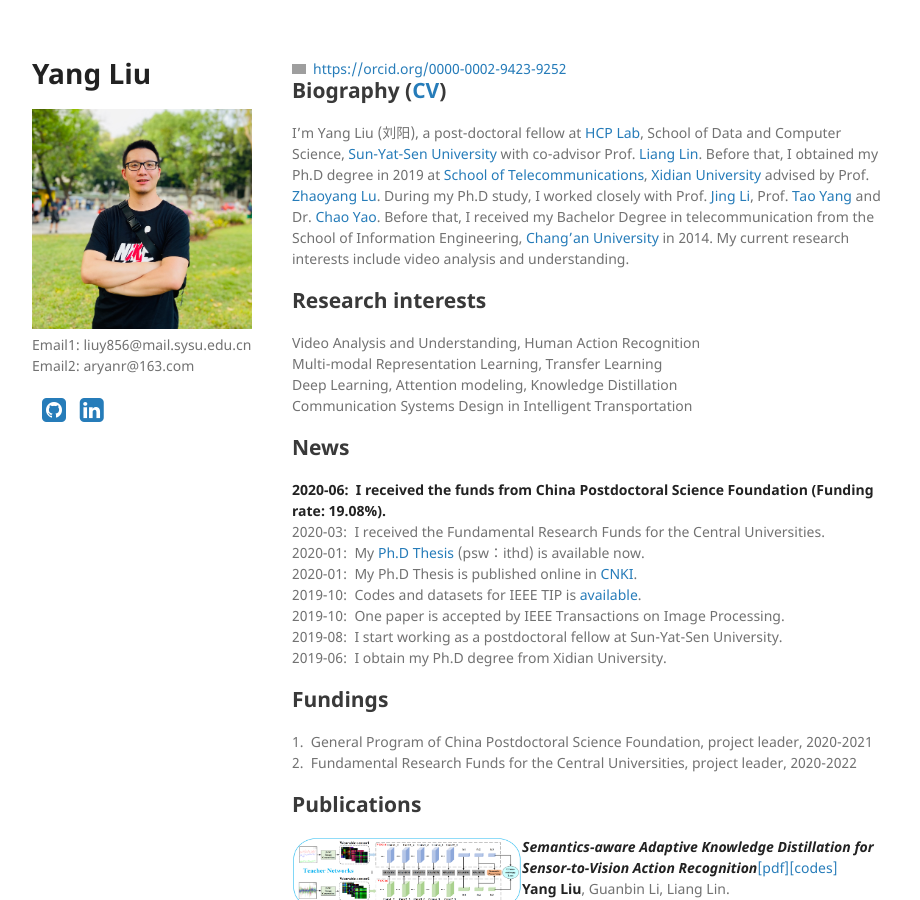
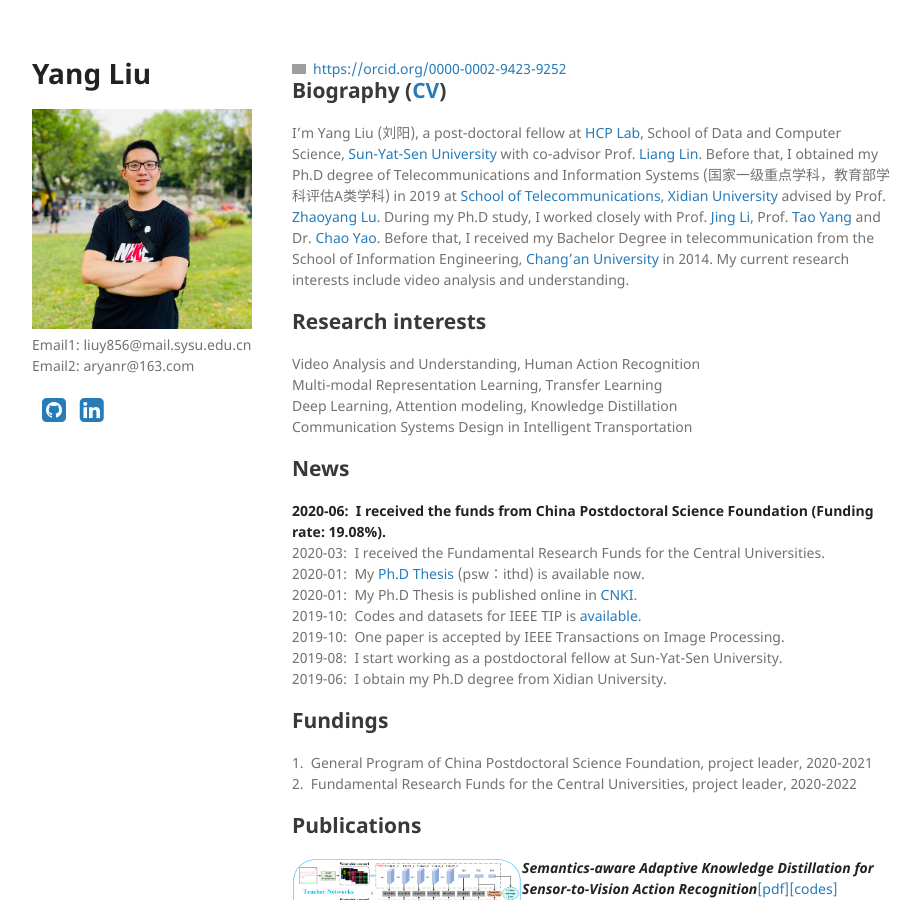
Before and after one commit to YangLiu9208/home, a Jekyll site: the page built from index.md, in a window 1280 px wide and 900 px high. Shown: the whole window, without its empty margins (178-1098 px from the left). Built offline with Jekyll 4.4.1, drawn with Linux system fonts in a browser that asks for light colours; a style sheet for code colours, icons or effects is not loaded; grey boxes are pictures that could not be loaded.

Commit message:
Update index.md

```diff
--- a/index.md
+++ b/index.md
@@ -4,7 +4,7 @@ layout: default
 <div itemscope itemtype="https://schema.org/Person"><a itemprop="sameAs" content="https://orcid.org/0000-0002-9423-9252" href="https://orcid.org/0000-0002-9423-9252" target="orcid.widget" rel="noopener noreferrer" style="vertical-align:top;"><img src="https://orcid.org/sites/default/files/images/orcid_16x16.png" style="width:1em;margin-right:.5em;" alt="ORCID iD icon">https://orcid.org/0000-0002-9423-9252</a></div>
 
 ## Biography ([CV](https://drive.google.com/file/d/1Q5dyiX7RWbashRSv-_U7NgtH3hqfy2q9/view?usp=sharing))
-I'm Yang Liu (刘阳), a post-doctoral fellow at [HCP Lab](http://www.sysu-hcp.net/home/), School of Data and Computer Science, [Sun-Yat-Sen University](http://www.sysu.edu.cn/) with co-advisor Prof. [Liang Lin](http://www.linliang.net/). Before that, I obtained my Ph.D degree in 2019 at [School of Telecommunications](http://ste.xidian.edu.cn/), [Xidian University](https://www.xidian.edu.cn/) advised by Prof. [Zhaoyang Lu](http://web.xidian.edu.cn/zhylu/). During my Ph.D study, I worked closely with Prof. [Jing Li](https://web.xidian.edu.cn/jingli/), Prof. [Tao Yang](https://scholar.google.com/citations?hl=en&user=Lvn4nH8AAAAJ) and Dr. [Chao Yao](https://scholar.google.com/citations?user=n6w02qoAAAAJ&hl=en). Before that, I received my Bachelor Degree in telecommunication from the School of Information Engineering, [Chang’an University](http://www.chd.edu.cn/) in 2014. My current research interests include video analysis and understanding.
+I'm Yang Liu (刘阳), a post-doctoral fellow at [HCP Lab](http://www.sysu-hcp.net/home/), School of Data and Computer Science, [Sun-Yat-Sen University](http://www.sysu.edu.cn/) with co-advisor Prof. [Liang Lin](http://www.linliang.net/). Before that, I obtained my Ph.D degree of Telecommunications and Information Systems (国家一级重点学科，教育部学科评估A类学科) in 2019 at [School of Telecommunications](http://ste.xidian.edu.cn/), [Xidian University](https://www.xidian.edu.cn/) advised by Prof. [Zhaoyang Lu](http://web.xidian.edu.cn/zhylu/). During my Ph.D study, I worked closely with Prof. [Jing Li](https://web.xidian.edu.cn/jingli/), Prof. [Tao Yang](https://scholar.google.com/citations?hl=en&user=Lvn4nH8AAAAJ) and Dr. [Chao Yao](https://scholar.google.com/citations?user=n6w02qoAAAAJ&hl=en). Before that, I received my Bachelor Degree in telecommunication from the School of Information Engineering, [Chang’an University](http://www.chd.edu.cn/) in 2014. My current research interests include video analysis and understanding.
 
 ## Research interests
 Video Analysis and Understanding, Human Action Recognition
```
